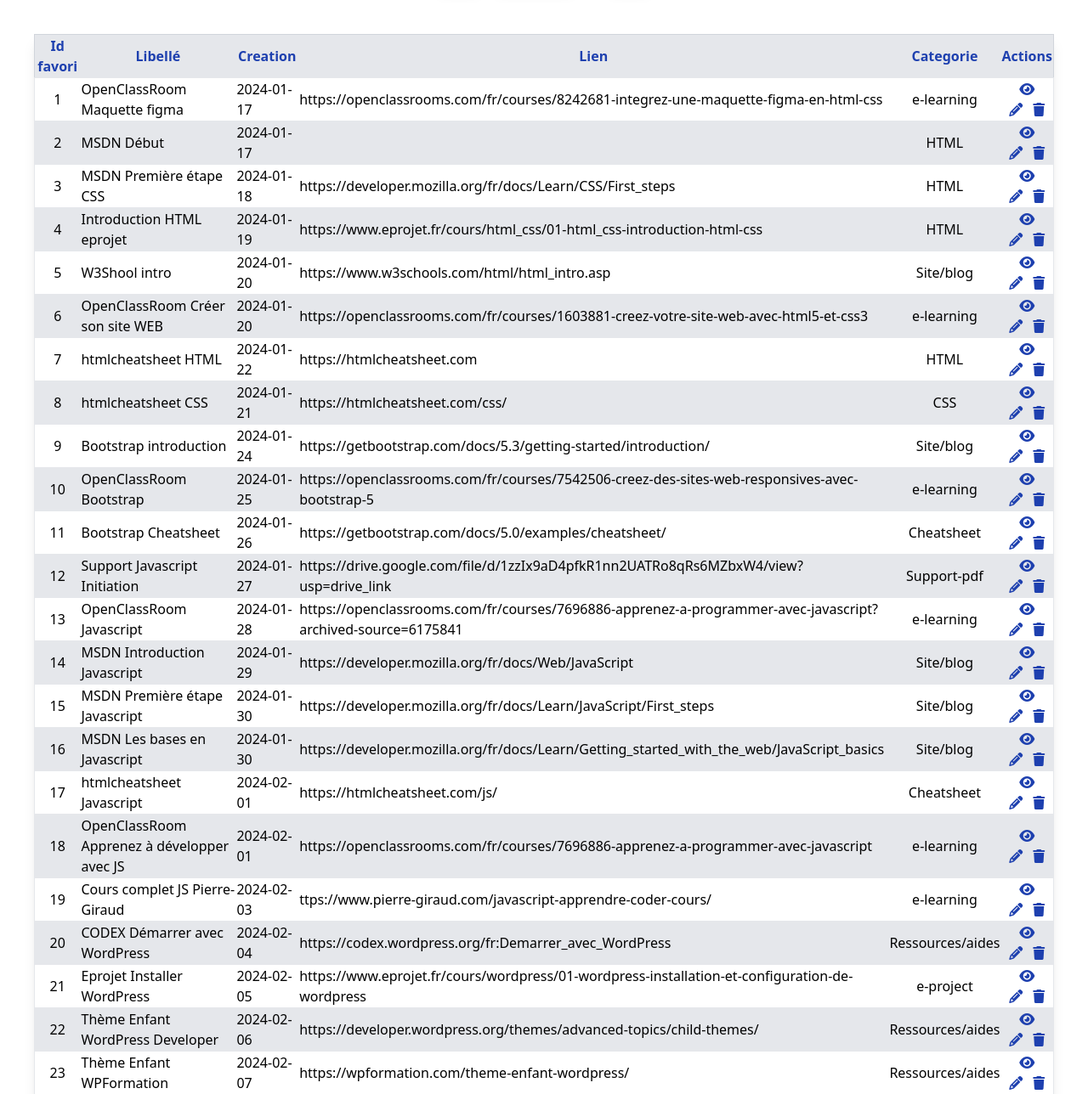
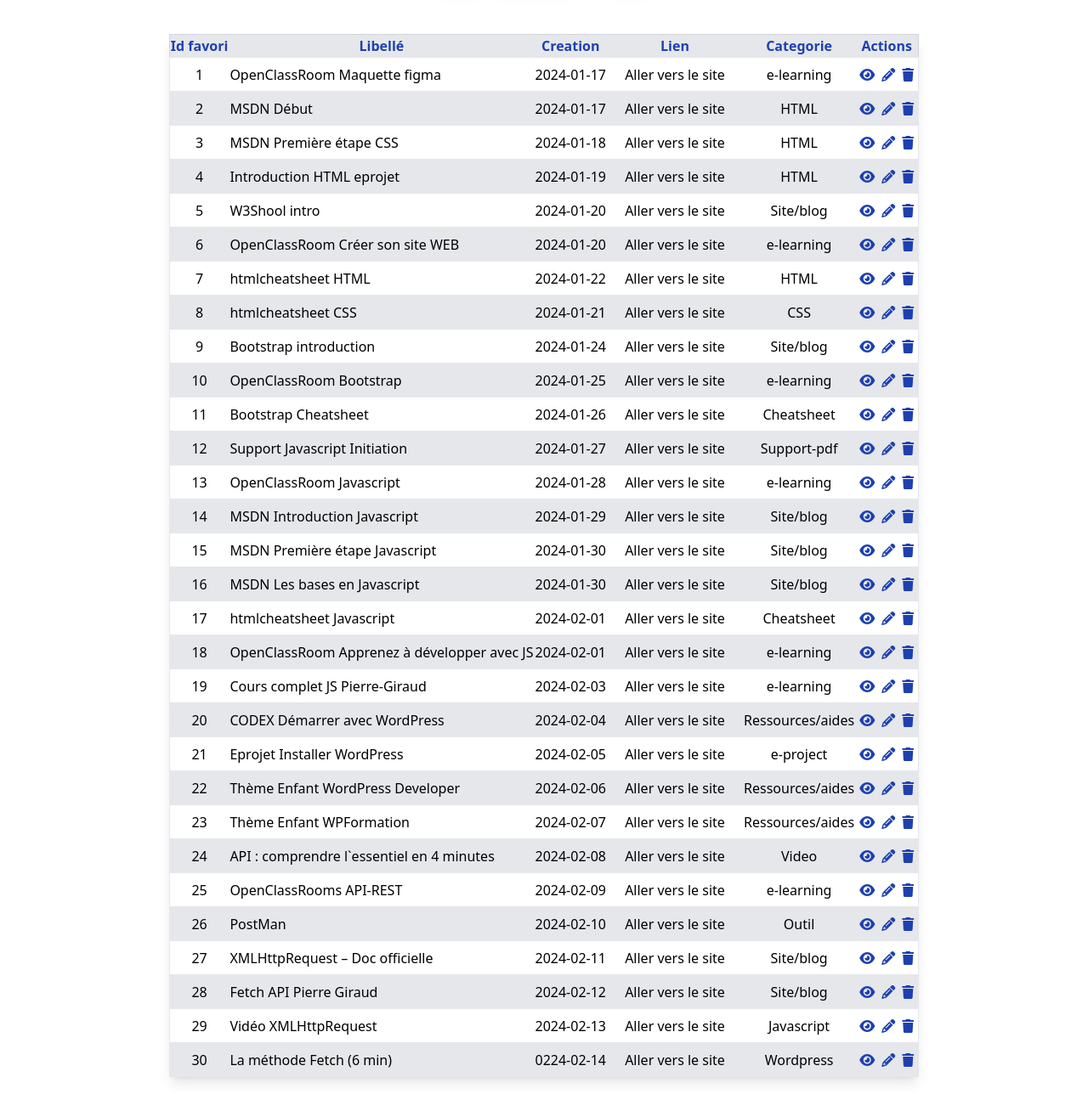
Before and after one commit to agustinZavalaAguilar/brief6, a PHP site: page / in a window 1280 px wide. Shown: the part 140-1428 px from the top of the page at 85% size. Run offline with PHP 8.4, Linux system fonts and the light colour scheme; data comes from the database, SQL or seed files in the repository; a stand-in replaces the project's code that opens the database connection; lists and menus that the app fills with data are empty; some libraries are stand-ins or nearby versions.

Commit message:
actions <th> formatting

```diff
--- a/src/header.php
+++ b/src/header.php
@@ -6,7 +6,7 @@
            <div class=" flex justify-center">
                 <a href="index.php">
                      <button class="fas fa-home bg-blue-400 hover:bg-blue-900 text-white px-4 py-2 rounded h-10
-                                        m-4 border p-4 border-gray-300 shadow-lg ">
+                                    m-4 border p-4 border-gray-300 shadow-lg ">
                       </button>
                 </a>
                 <form action="create.php" method="get" class="flex items-center content-center" >
--- a/src/index.php
+++ b/src/index.php
@@ -167,10 +167,13 @@
                 <th class="font-normal" ><?= $favori['id_favori'] ?></th>
                 <th class="font-normal text-left" ><?= $favori['libelle'] ?></th>
                 <th class="font-normal text-left" ><?= $favori['date_creation'] ?></th>
-                <th class="font-normal text-left w-40" ><?= $favori['url'] ?></th>
+                <th class="text-center font-normal text-left w-40" >
+                    <a href=" <?= $favori['url'] ?>">Aller vers le site</a>
+                </th>
                 <th class="font-normal" ><?= $favori['nom_cat'] ?></th>
-                <th>
-                    <!------------------------Envoie vers la page individuelle------------------->
+
+                <!------------------------Envoie vers la page individuelle------------------->
+                <th class="flex pt-2">
                     <form action="singleFavori.php" method="get">
                         <button name="id_favori" value="<?php echo $favori['id_favori']?>">
                             <i class="fa-solid fa-eye text-blue-800 m-1 hover:text-white"></i>
@@ -183,7 +186,6 @@
                     <a href="delete.php?id_favori=<?php echo $favori['id_favori']; ?>" name="id_favori" >
                         <i class="fa-solid fa-trash text-blue-800 m-1 hover:text-white"></i>
                     </a>
-                    </form>
                 </th>
             </tr>
             <?php
--- a/src/output.css
+++ b/src/output.css
@@ -696,6 +696,22 @@ video {
   padding-bottom: 0.5rem;
 }
 
+.pt-2 {
+  padding-top: 0.5rem;
+}
+
+.pt-7 {
+  padding-top: 1.75rem;
+}
+
+.pt-6 {
+  padding-top: 1.5rem;
+}
+
+.pt-4 {
+  padding-top: 1rem;
+}
+
 .text-left {
   text-align: left;
 }
```
